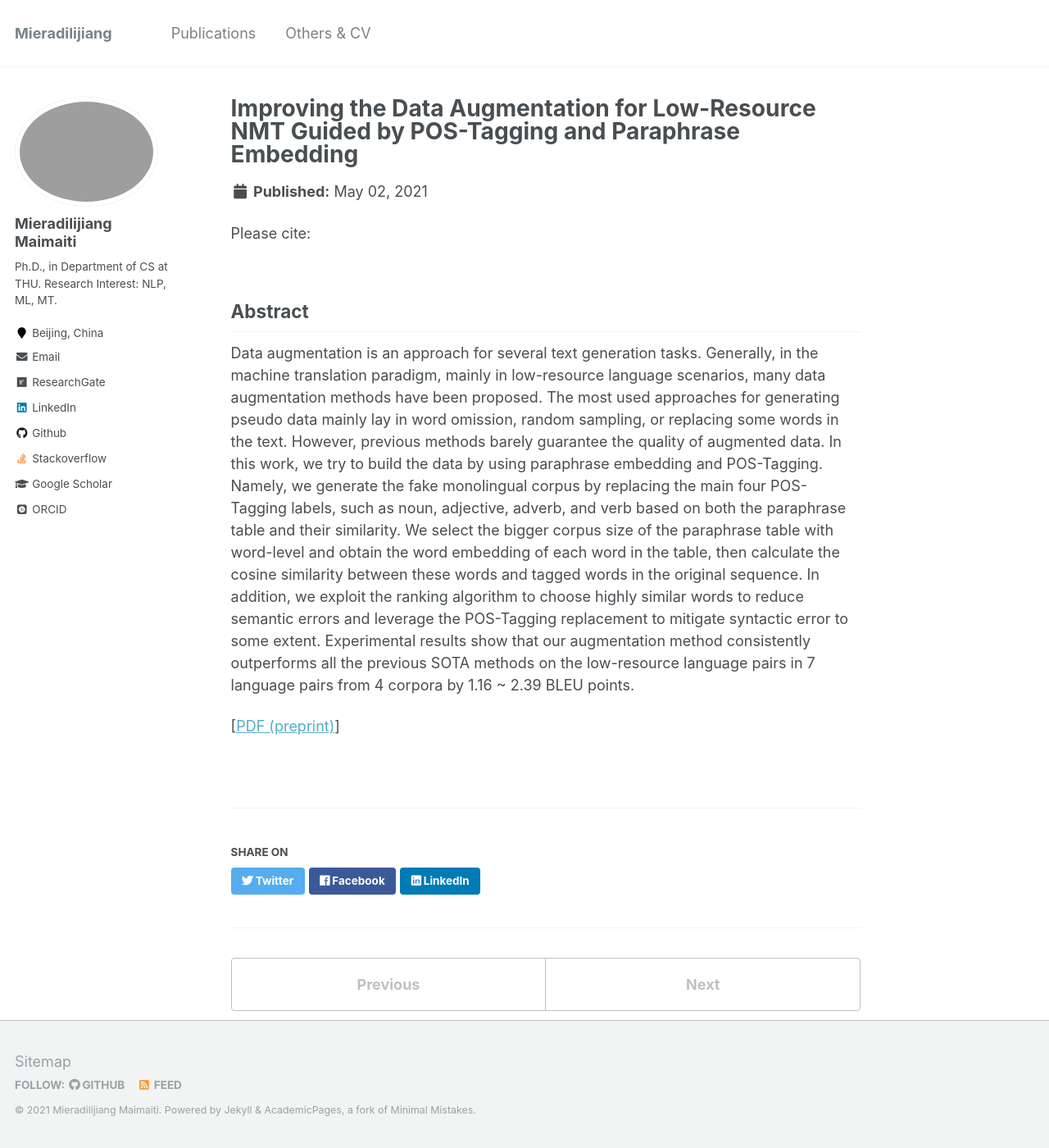
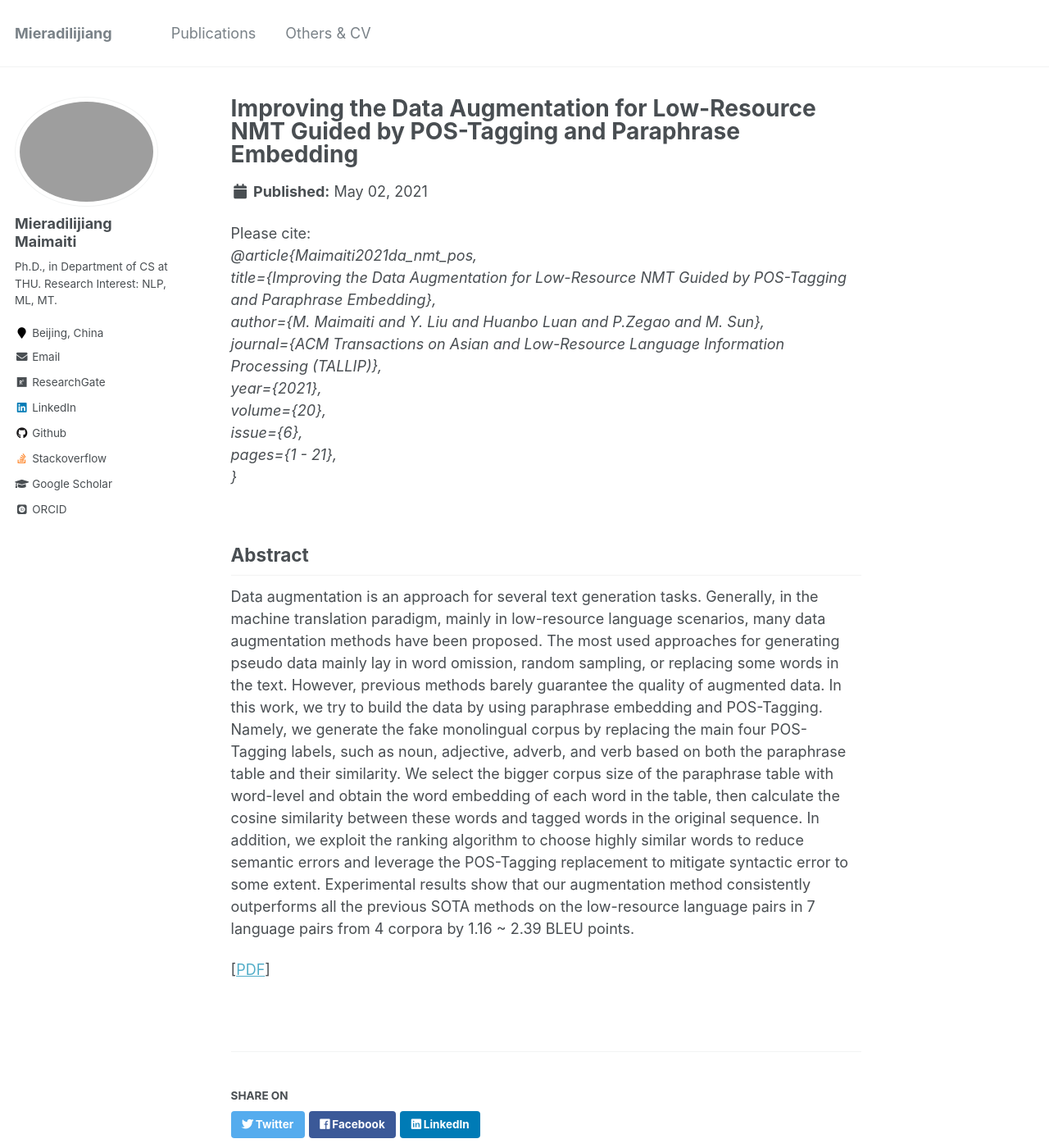
Before and after one commit to miradel51/miradel51.github.io, a Jekyll site: the page built from _publications/2021_tallip_pos_da.md, in a window 1280 px wide and 1400 px high. Shown: the whole window at 82% size. Built offline with Jekyll 4.4.1, drawn with Linux system fonts in a browser that asks for light colours; some web fonts are replaced.

Commit message:
update 2021_tallip_pos_da.md

```diff
--- a/_publications/2021_tallip_pos_da.md
+++ b/_publications/2021_tallip_pos_da.md
@@ -7,11 +7,20 @@ date: 2021-05-02
 author: <b>Mieradilijiang Maimaiti</b>, Yang Liu*, Huanbo Luan, Zegao Pan, and Maosong Sun
 conference: In ACM Transactions on Asian and Low-Resource Language Information Processing <b>(ACM TALLIP, 2021)</b> (*=corresponding author)
 venue: ''
-paperurl: ''
-citation: ''
+paperurl: 'https://dl.acm.org/doi/10.1145/3464427'
+citation: '<br>
+@article{Maimaiti2021da_nmt_pos,<br>
+  title={Improving the Data Augmentation for Low-Resource NMT Guided by POS-Tagging and Paraphrase Embedding},<br>
+  author={M. Maimaiti and Y. Liu and Huanbo Luan and P.Zegao and M. Sun},<br>
+  journal={ACM Transactions on Asian and Low-Resource Language Information Processing (TALLIP)},<br>
+  year={2021},<br>
+  volume={20},<br>
+  issue={6},<br>
+  pages={1 - 21},<br>
+}'
 
 ---
 <h2><strong>Abstract</strong></h2>
 Data augmentation is an approach for several text generation tasks. Generally, in the machine translation paradigm, mainly in low-resource language scenarios, many data augmentation methods have been proposed. The most used approaches for generating pseudo data mainly lay in word omission, random sampling, or replacing some words in the text. However, previous methods barely guarantee the quality of augmented data. In this work, we try to build the data by using paraphrase embedding and POS-Tagging. Namely, we generate the fake monolingual corpus by replacing the main four POS-Tagging labels, such as noun, adjective, adverb, and verb based on both the paraphrase table and their similarity. We select the bigger corpus size of the paraphrase table with word-level and obtain the word embedding of each word in the table, then calculate the cosine similarity between these words and tagged words in the original sequence. In addition, we exploit the ranking algorithm to choose highly similar words to reduce semantic errors and leverage the POS-Tagging replacement to mitigate syntactic error to some extent. Experimental results show that our augmentation method consistently outperforms all the previous SOTA methods on the low-resource language pairs in 7 language pairs from 4 corpora by 1.16 ~ 2.39 BLEU points.
 
-\[[PDF (preprint)](https://miradel51.github.io/files/tallip2021_pos_da.pdf)\]
+\[[PDF](https://dl.acm.org/doi/10.1145/3464427)\]
```
